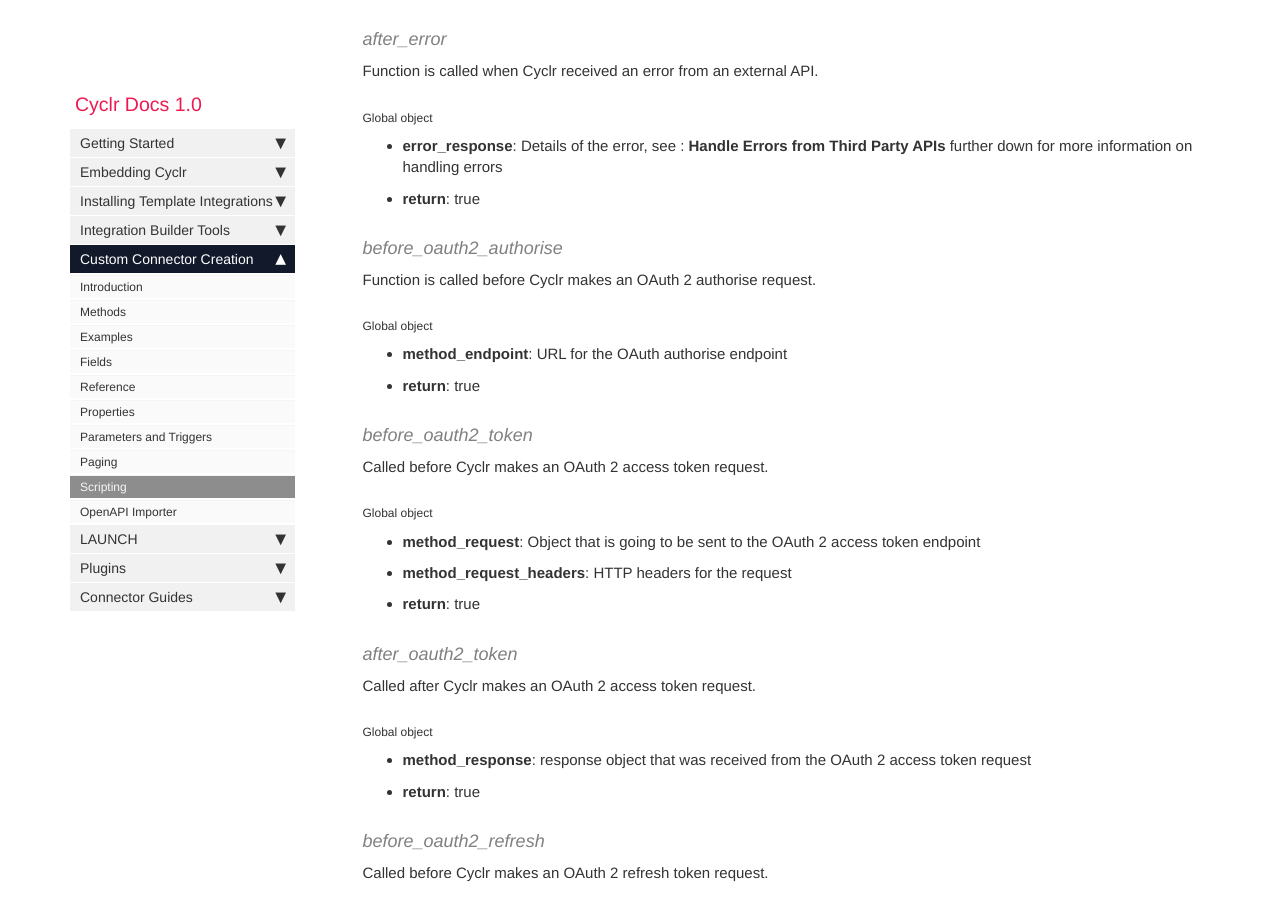
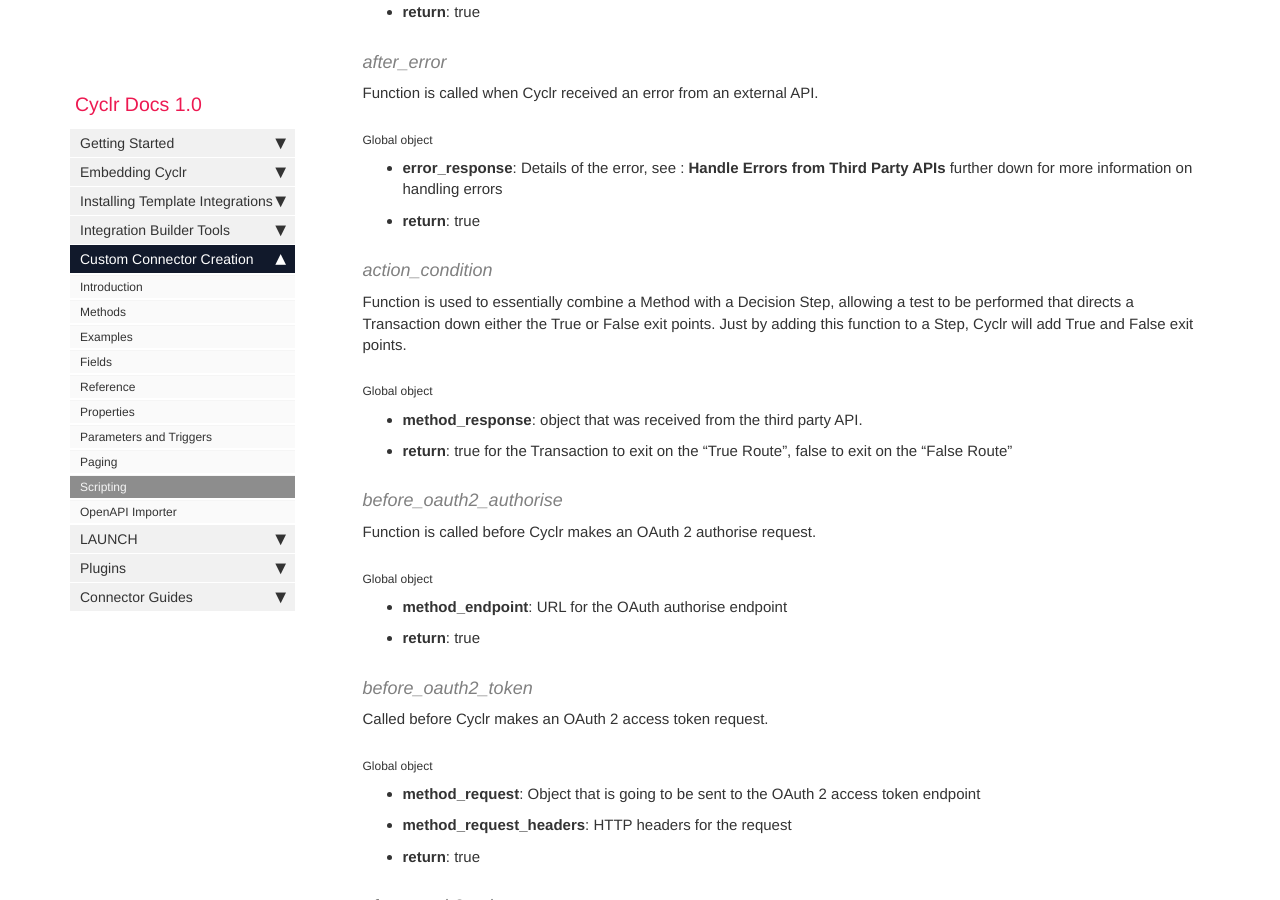
Before and after one commit to sneakysneak/docs, a Jekyll site: the page built from pages/custom-connectors/scripting.md, in a window 1280 px wide and 900 px high, scrolled down 2170 px. Built offline with Jekyll 4.4.1, drawn with Linux system fonts in a browser that asks for light colours; nearby versions of some CDN libraries; comment, search, counter and statistics services are not loaded.

Commit message:
Added "action_condition" for true/false exit points.

```diff
--- a/pages/custom-connectors/scripting.md
+++ b/pages/custom-connectors/scripting.md
@@ -67,6 +67,15 @@ Function is called when Cyclr received an error from an external API.
 
 *   **error_response**: Details of the error, see : **Handle Errors from Third Party APIs** further down for more information on handling errors
 *   **return**: true
+
+#### action_condition
+
+Function is used to essentially combine a Method with a Decision Step, allowing a test to be performed that directs a Transaction down either the True or False exit points.  Just by adding this function to a Step, Cyclr will add True and False exit points.
+
+###### Global object
+
+*   **method_response**: object that was received from the third party API.
+*   **return**: true for the Transaction to exit on the "True Route", false to exit on the "False Route"
 
 #### before_oauth2_authorise
 
```
